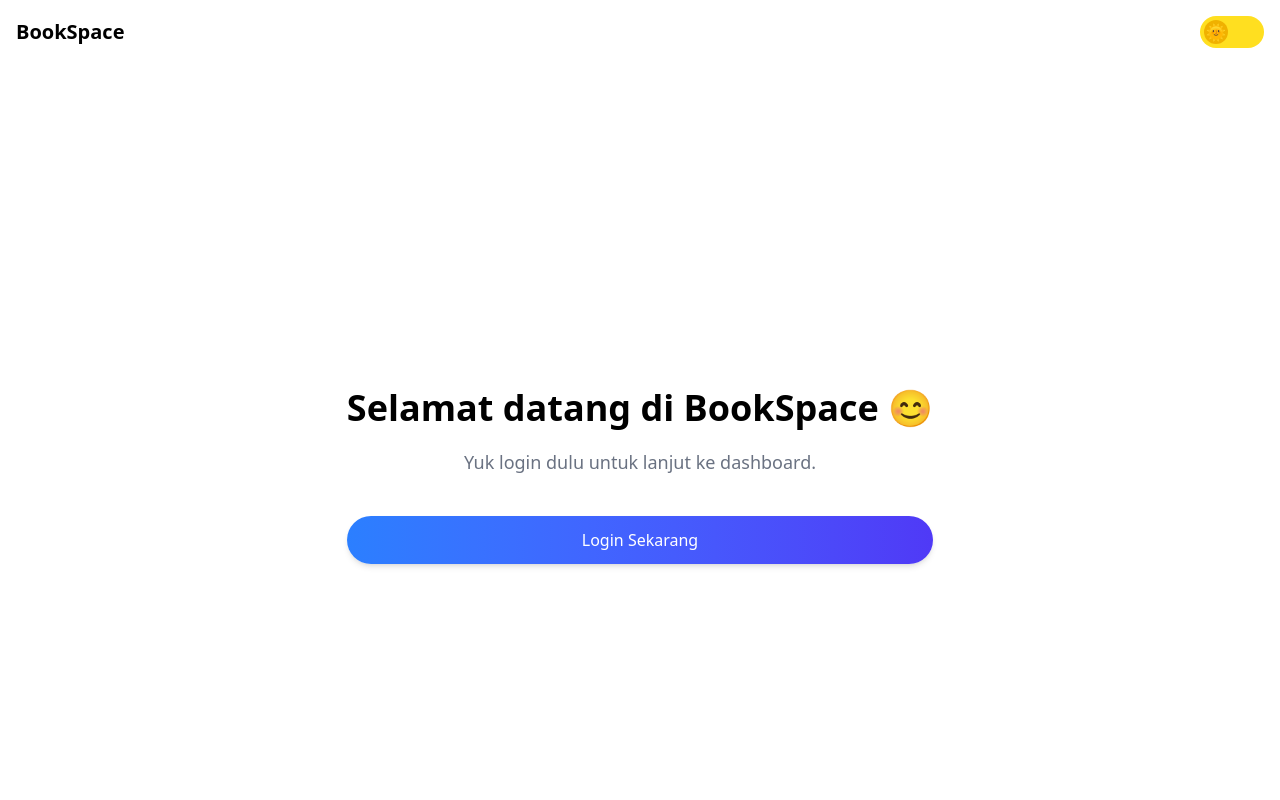
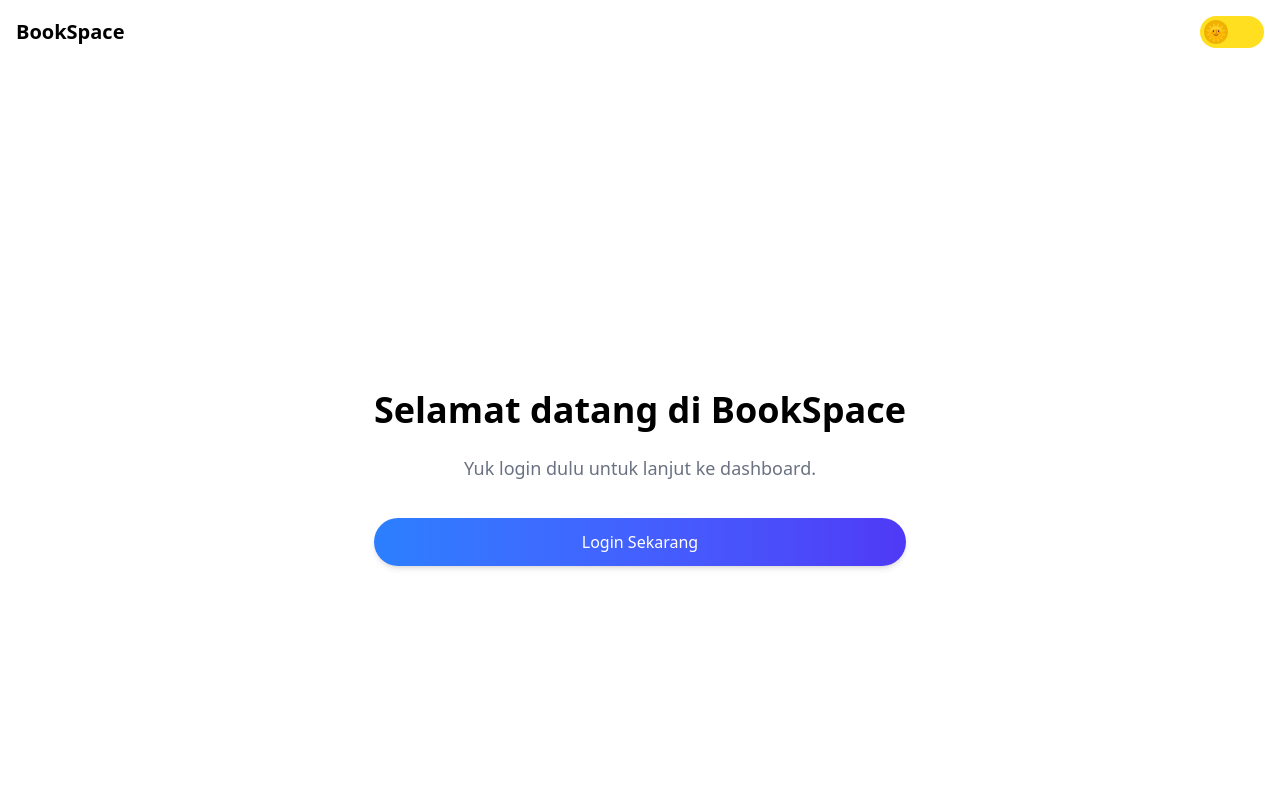
Before and after one commit to Priananda/BookSpace, a Next.js app: page / in a window 1280 px wide. Shown: the top 800 px of the page. Built offline with nearby package versions, Linux system fonts and the light colour scheme.

Commit message:
update button loginto page

```diff
--- a/app/dashboard/BookListClient.tsx
+++ b/app/dashboard/BookListClient.tsx
@@ -61,7 +61,11 @@ const BookListClient: React.FC<Props> = ({ initialBooks }) => {
     clearAuthToken();
     dispatch(logoutAction());
     // localStorage.removeItem('favorite_book');
+      // Tambahkan delay sebelum pindah halaman
+  setTimeout(() => {
     router.push('/login');
+  }, 1000);
+
   };
 
 return (
--- a/app/page.tsx
+++ b/app/page.tsx
@@ -6,10 +6,10 @@ import AllButton from '../src/components/AllButton';
 export default function MainPage() {
   return (
     <>
-    <main className="min-h-screen flex justify-center items-center text-center">
+    <main className="p-3 min-h-screen flex justify-center items-center text-center">
       <div>
-        <h1 className="mb-5 text-4xl font-bold">Selamat datang di BookSpace 😊</h1>
-        <p className="mb-5 text-lg text-gray-500">
+        <h1 className="mb-5 text-4xl font-bold leading-12">Selamat datang di BookSpace</h1>
+        <p className="mb-4 text-lg text-gray-500">
           Yuk login dulu untuk lanjut ke dashboard.
         </p>
       <Link href="/login">
--- a/src/components/Loading.tsx
+++ b/src/components/Loading.tsx
@@ -8,12 +8,12 @@ interface LoadingProps {
 
 const Loading: React.FC<LoadingProps> = ({
   color = 'blue',
-  size = 32,
+  size = 35,
   message,
 }) => {
   return (
-    <div className="fixed inset-0 flex items-center justify-center bg-black/10 bg-opacity-50 z-50">
-      <div className="flex flex-col items-center gap-3 ">
+    <div className="fixed inset-0 flex items-center justify-center bg-blue-300/10 bg-opacity-50 z-50">
+      <div className="flex flex-col items-center gap-1">
         <svg
           className="animate-spin"
           width={size}
@@ -24,20 +24,20 @@ const Loading: React.FC<LoadingProps> = ({
           xmlns="http://www.w3.org/2000/svg"
         >
           <circle
-            className="opacity-20"
+            className="opacity-50"
             cx="12"
             cy="12"
             r="10"
             stroke="currentColor"
-            strokeWidth="4"
+            strokeWidth="3"
           />
           <path
-            className="opacity-50"
+            className="opacity-80"
             fill="currentColor"
             d="M4 12a8 8 0 018-8v4a4 4 0 00-4 4H4z"
           />
         </svg>
-        <p className="text-center text-sm text-black">{message}</p>
+        <p className="text-center text-lg font-semibold text-black">{message}</p>
       </div>
     </div>
   );
```
